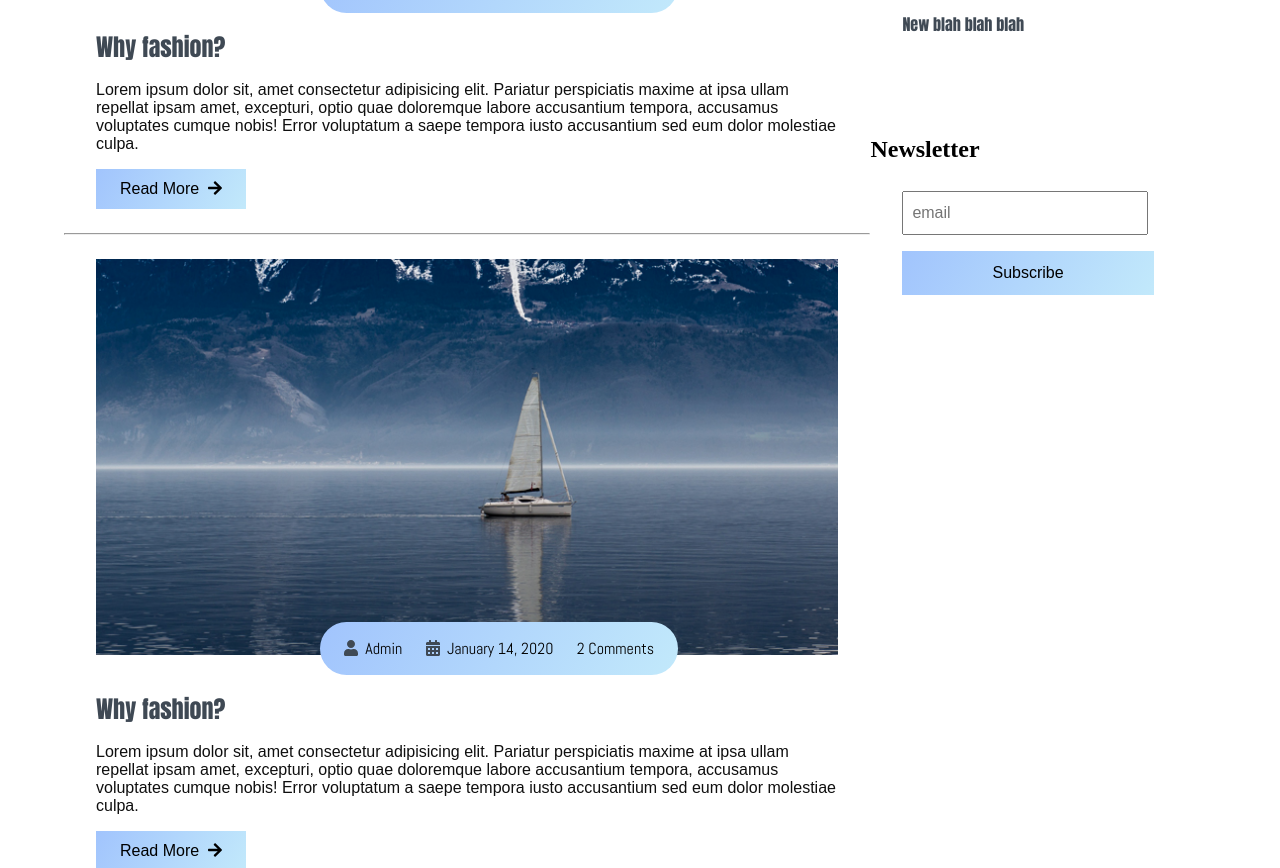
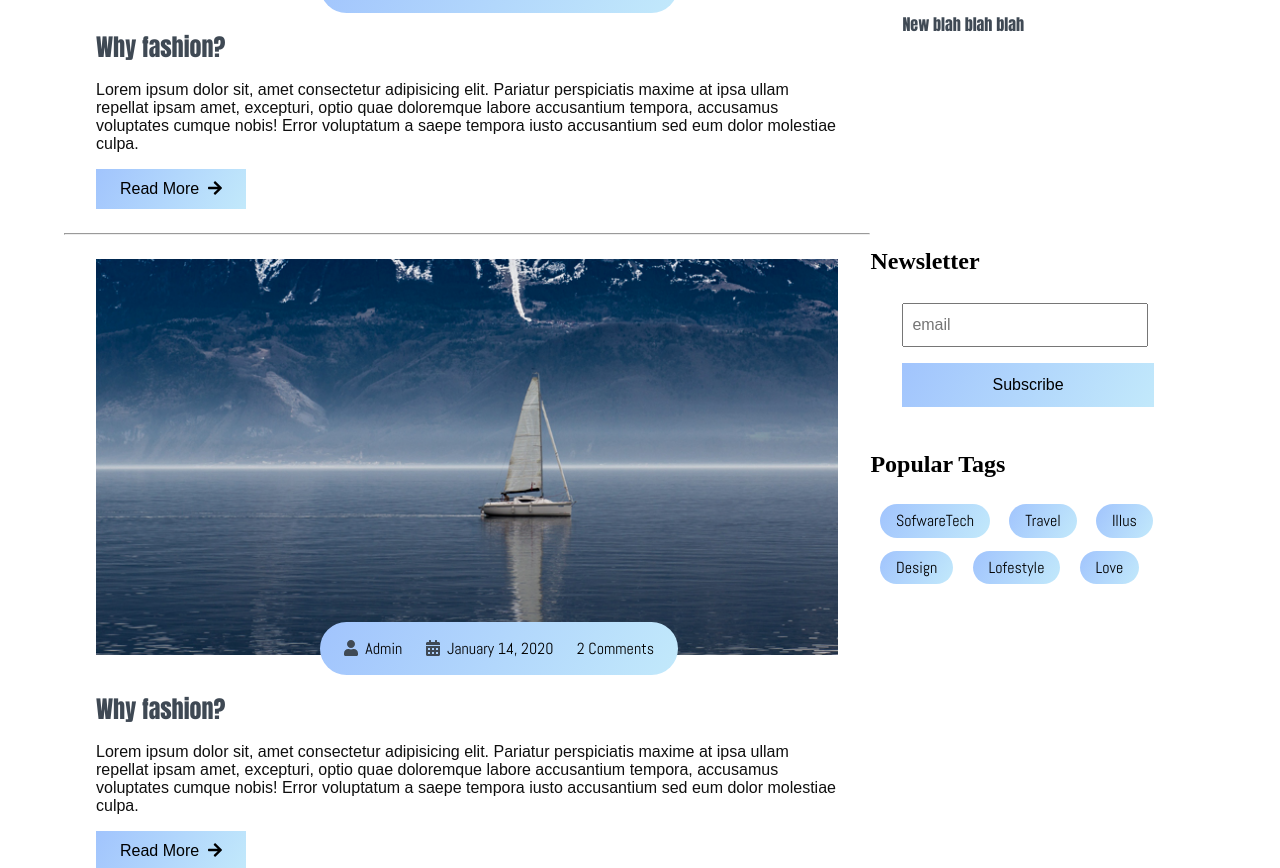
Before and after one commit to jtubay/blogger, a plain HTML site: page index.html in a window 1280 px wide. Shown: the part 3510-4378 px from the top of the page. Drawn offline with nearby package versions, Linux system fonts and the light colour scheme; a web font is replaced by a local one.

Commit message:
added mock tags section

```diff
--- a/css/style.css
+++ b/css/style.css
@@ -327,7 +327,7 @@ main .post-content .post-title a{
     font-size: 1rem;
 }
 .site-content .sidebar .newsletter{
-    padding-top: 3rem;
+    padding-top: 10rem;
 }
 .site-content .sidebar .newsletter .form-element{
     padding: .5rem 2rem;
@@ -345,6 +345,16 @@ main .post-content .post-title a{
     margin: 1rem 0;
     background: var(--sky);
 }
+.site-conten .sidebar .popular-tags{
+    padding: 5rem 0;
+}
+.site-content .sidebar .popular-tags .tags .tag{
+    background: var(--sky);
+    padding: .4rem 1rem;
+    border-radius: 3rem;
+    margin: .4rem .6rem;
+}
+
 
 
 
--- a/index.html
+++ b/index.html
@@ -308,6 +308,18 @@
                             <button class="btn form-btn">Subscribe</button>
                         </div>
                     </div>
+                    <div class="popular-tags">
+                        <h2>Popular Tags</h2>
+                        <div class="tags flex-row">
+                            <span class="tag">Sofware</
+                            <span class="tag">Tech</span>
+                            <span class="tag">Travel</span>
+                            <span class="tag">Illus</span>
+                            <span class="tag">Design</span>
+                            <span class="tag">Lofestyle</span>
+                            <span class="tag">Love</span>
+                        </div>
+                    </div>
                 </aside>
             </div>
         </section>
```
